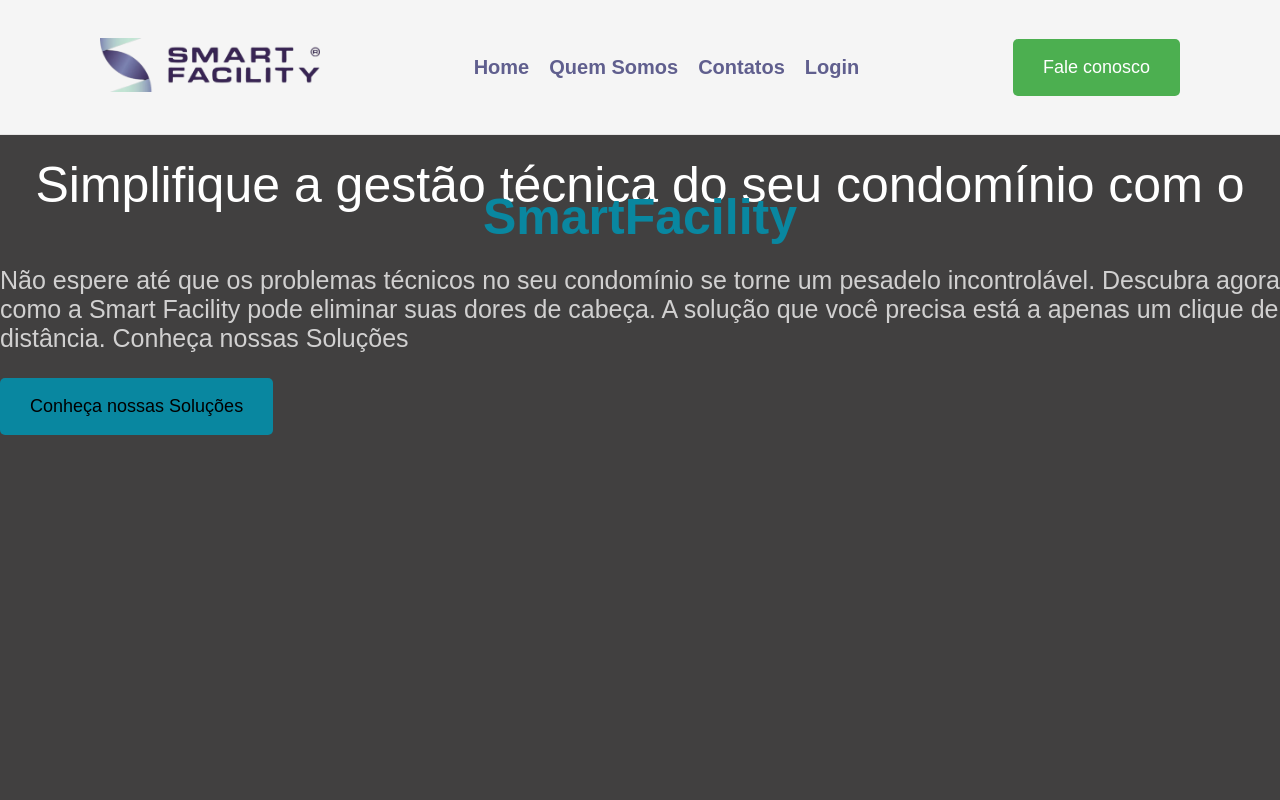
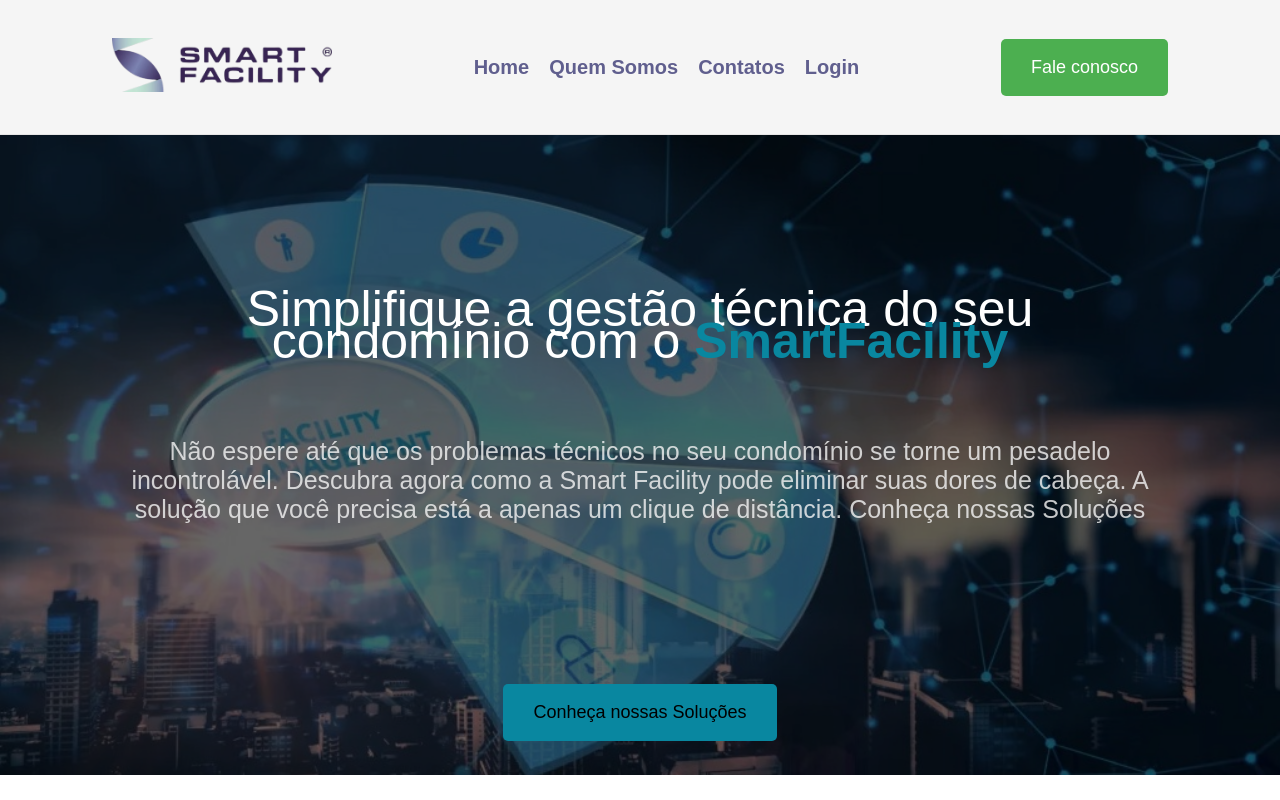
Before and after one commit to AdautoMarques/SmartFacility, a Next.js app: page / in a window 1280 px wide. Built offline with nearby package versions, Linux system fonts and the light colour scheme.

Commit message:
Componente Welcome

```diff
--- a/src/components/Header/styles.module.scss
+++ b/src/components/Header/styles.module.scss
@@ -1,3 +1,5 @@
+@import '../../../styles/mixins/padding.scss';
+
 .container{
   width: 100%;
   background-color: #f5f5f5  ;
@@ -5,7 +7,8 @@
   display: flex;
   align-items: center;
   justify-content: space-between;
-  padding: 0px 100px;
+  @include Padding;
+
 }
 
 .logo img{
--- a/src/components/Welcome/index.jsx
+++ b/src/components/Welcome/index.jsx
@@ -1,5 +1,6 @@
 import Button from '../Button';
 import styles from './styles.module.scss'
+
 
 const Welcome = () => {
   return (
@@ -11,11 +12,11 @@
            A solução que você precisa está a apenas um clique de distância.
            Conheça nossas Soluções</p>
 
-        <Button title='Conheça nossas Soluções' kind='secundary'/>
+        <div className={styles.button}>
+          <Button title='Conheça nossas Soluções' kind='secundary' />
+        </div>
       </div>
-      <div className={styles.imagen}>
 
-      </div>
     </div>
   );
 }
--- a/src/components/Welcome/styles.module.scss
+++ b/src/components/Welcome/styles.module.scss
@@ -1,22 +1,59 @@
+@import '../../../styles/mixins/padding.scss';
 
-.text{
-  h1{
+.container {
+  @include Padding;
+  display: grid;
+  background-image: url('../../../public/home.jpeg');
+  background-repeat: no-repeat;
+  background-position: center;
+  background-size: cover;
+
+  padding-top: 110px;
+
+  height: calc(100vh - 10rem);
+
+  position: relative;
+
+
+  &::before {
+    content: '';
+    position: absolute;
+    top: 0;
+    left: 0;
+    width: 100%;
+    height: 100%;
+    background-color: rgba(0, 0, 0, 0.6);
+  }
+}
+
+.text {
+  z-index: 1;
+  h1 {
+    margin-top: 3rem;
     font-weight: 300;
     font-size: 50px;
     text-align: center;
-    color: #FFFFFF;
+    color: #ffffff;
     line-height: 2rem;
 
-    span{
-      color: #0987A0;
+    span {
+      color: #0987a0;
       font-weight: bold;
-
     }
   }
 
-  p{
+  p {
+    text-align: center;
+    margin-top: 5rem;
     font-size: 25px;
     opacity: 0.8;
     color: #f5f5f5;
   }
 }
+
+.button{
+  display: flex;
+  align-items: center;
+  justify-content: center;
+  margin-top: 10rem;
+}
--- a/styles/globals.scss
+++ b/styles/globals.scss
@@ -3,7 +3,7 @@
   padding: 0;
   margin: 0;
   font-family: sans-serif;
-  background-color: #414040;
+
 }
 
 *{
--- /dev/null
+++ b/styles/mixins/padding.scss
@@ -0,0 +1,3 @@
+@mixin Padding{
+  padding: 0 7rem;
+}
```
Also changed, not shown: 1 other file (tests, documents, lock files or other folders).
